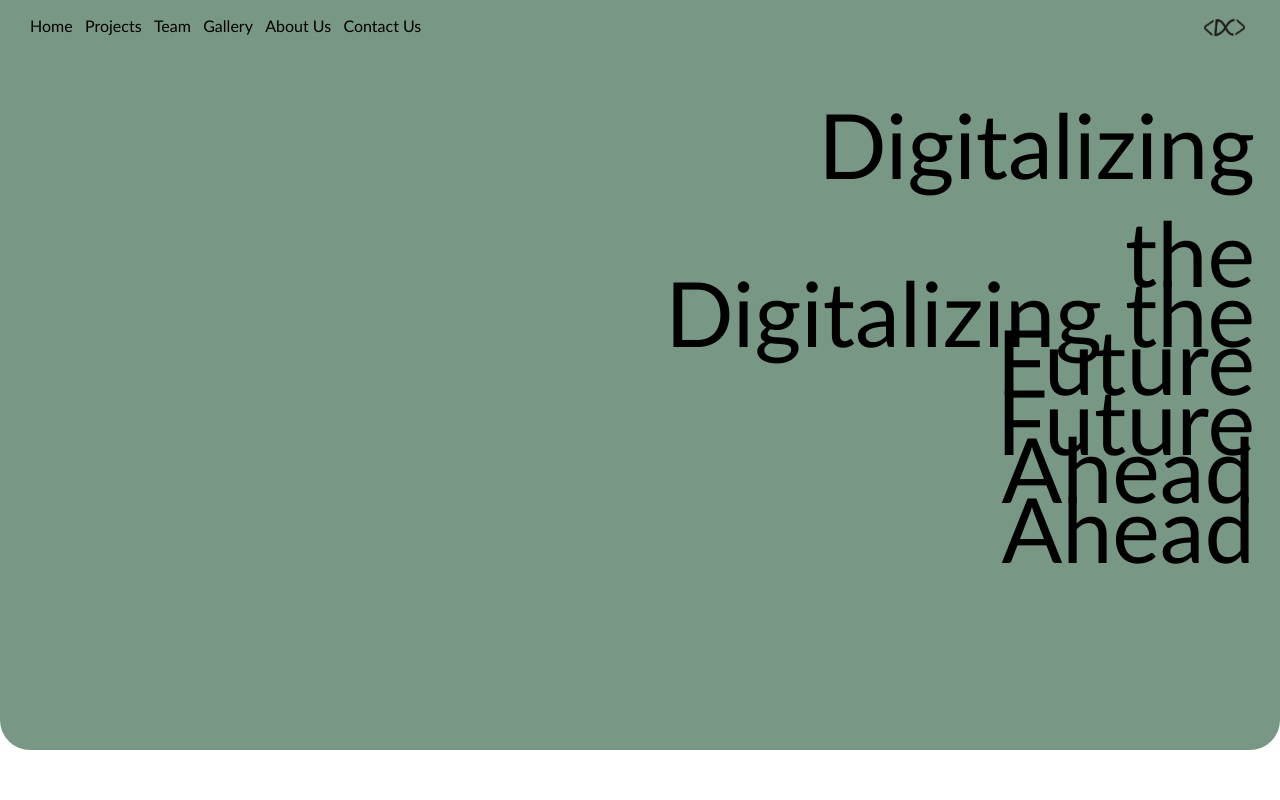
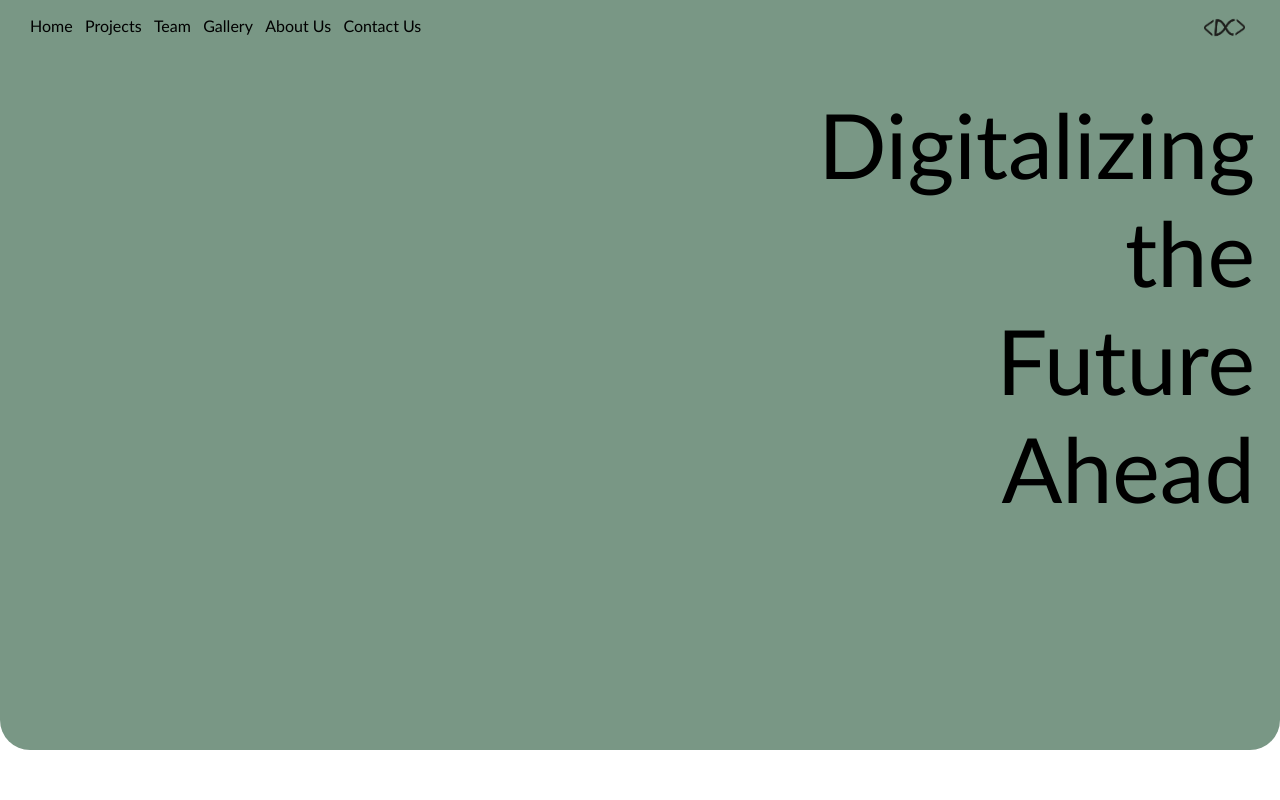
Before and after one commit to Keymii/DevCom-Website, a React (Create React App) app in the folder devcom/: page /home in a window 1280 px wide. Shown: the top 800 px of the page. Built offline with nearby package versions, Linux system fonts and the light colour scheme.

Commit message:
animations

```diff
--- a/devcom/src/components/HomePage/HomePage.js
+++ b/devcom/src/components/HomePage/HomePage.js
@@ -5,11 +5,10 @@ import styles from './HomePage.module.css';
 const HomePage = () => (
 
   <div className={styles.HomePage}>
-    <div  className={styles.coverp}>Digitalizing <br/>the<br/>Future <br/> Ahead </div>
     <div className={styles.navbardiv1}></div>
     <div className={styles.navbardiv2}></div>
+    <div  className={styles.coverp}>Digitalizing <br/>the<br/>Future <br/> Ahead </div>
     <div className={styles.cover}>
-      <div  className={styles.coverp}>Digitalizing  the<br/>Future <br/> Ahead </div>
     </div>
     <div className={styles.empty1}></div>
     <div className={styles.box1}></div>
--- a/devcom/src/components/HomePage/HomePage.module.css
+++ b/devcom/src/components/HomePage/HomePage.module.css
@@ -2,29 +2,27 @@
 
 .navbardiv1{
     z-index: 100;
-    background-color: #799785;
     top: 0;
     left: 0;
     width: 50%;
     height: 60px;
     position: fixed;
     animation-name: navbaranim1;
-    animation-duration: 2s;
-    animation-delay: 1s;
+    animation-duration: 1s;
+    animation-delay: 0.5s;
     animation-fill-mode: forwards;
     animation-timing-function: linear;
 }
 .navbardiv2{
     z-index: 100;
-    background-color: #799785;
     top: 0;
     right: 0;
     width: 50%;
     height: 60px;
     position: fixed;
     animation-name: navbaranim2;
-    animation-duration: 2s;
-    animation-delay: 1s;
+    animation-duration: 1s;
+    animation-delay: 0.5s;
     animation-fill-mode: forwards;
     animation-timing-function: linear;
 }
@@ -32,9 +30,11 @@
 @keyframes navbaranim1 {
     0%{
     width: 50%;
+    background-color: #fff;
     }
     100%{
         width: 0;
+        background-color: #799785;
     }
 
 }
@@ -42,15 +42,16 @@
 @keyframes navbaranim2 {
     0%{
     width: 50%;
+    background-color: #fff;
     }
     100%{
         width: 0;
+        background-color: #799785;
     }
 
 }
 
 .cover{
-    background: #799785 ;
     height: calc(100vh - 50px);
     min-height: 500px;
     border-radius: 0px 0px 30px 30px;
@@ -58,7 +59,11 @@
     flex-direction: column;
     z-index: 10;
     justify-content: center;
-
+    animation-name: dropdown;
+    animation-duration: 1s;
+    animation-delay: 0.5s;
+    animation-timing-function: linear;
+    animation-fill-mode: forwards;
 
 }
 .coverp{
@@ -71,6 +76,16 @@
     text-align: end;
     left: -25px;
 }
+
+@keyframes dropdown {
+    0%{
+        background: #fff;
+    }
+    100%{
+        background: #799785 ;
+    }
+}
+
 .empty1{
     height: 300px;
 }
--- a/devcom/src/components/NavBar/NavBar.module.css
+++ b/devcom/src/components/NavBar/NavBar.module.css
@@ -27,10 +27,8 @@
     display: flex;
     flex-direction: column;
     color: black;
-
 }
 
 .navitem :hover{
     color:rgb(246, 246, 246) ;
-
 }
--- a/devcom/src/components/landing/landing.module.css
+++ b/devcom/src/components/landing/landing.module.css
@@ -6,7 +6,7 @@
     left: 0;
     width: 100vw;
     height: 100vh;
-    z-index: 10;
+    z-index: 55;
     background-color: #232323;
     overflow: hidden;
     justify-content: center;
@@ -21,13 +21,14 @@
 
 .circle{
     position: fixed;
-    z-index: 11;
+    z-index: 61;
     top: 90vh;
     left: 40vw;
     border-radius: 50%;
     width: 20vw;
     height: 20vw;
     animation-name: animcircles;
+    animation-delay: 1s;
     animation-duration: 3s;
     animation-fill-mode: forwards;
 }
```
